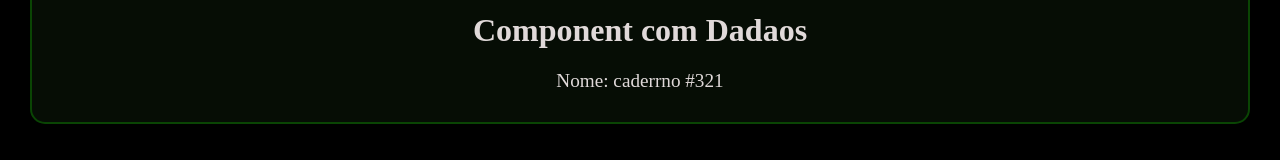
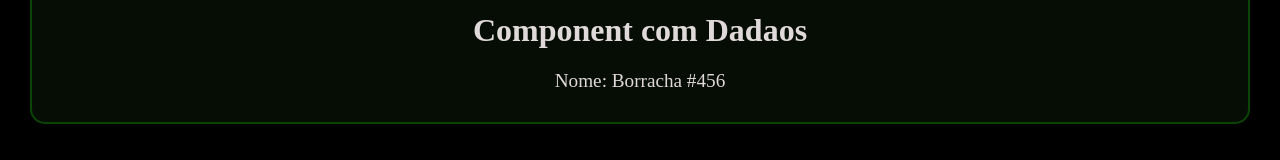
Before and after one commit to allancssio1/vue-studing, a Vue app: page / in a window 1280 px wide. Shown: the part 247-407 px from the top of the page. Built offline with nearby package versions, Linux system fonts and the light colour scheme.

Commit message:
implement coposition api to render data on screen

```diff
--- a/src/components/WithDatas.vue
+++ b/src/components/WithDatas.vue
@@ -19,14 +19,27 @@ p {
 }
 </style>
 
-<script>
+<script setup>
+const productName = 'Borracha'
+const code = '#456'
+</script>
+<!-- <script>
 // optional API
-export default {
-  data: function () {
-    return {
-      productName: 'caderrno',
-      code: '#321',
-    }
-  },
-}
-</script>
+// export default {
+//   data: function () {
+//     return {
+//       productName: 'caderrno',
+//       code: '#321',
+//     }
+//   },
+// }
+
+// composition API
+// export default {
+//   setup: function () {
+//     const productName = 'lapis'
+//     const code = '#789'
+//     return { productName, code }
+//   },
+// }
+</script> -->
```
